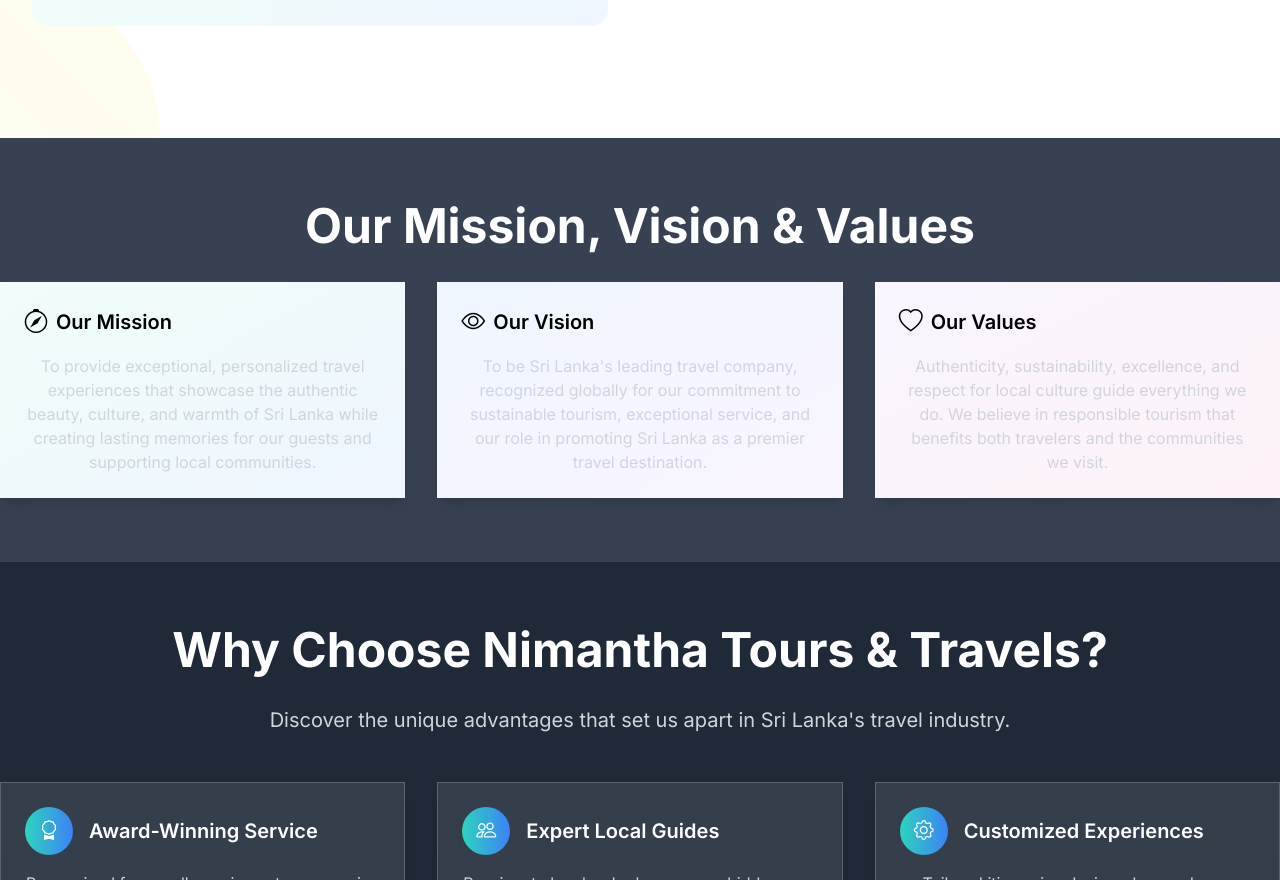
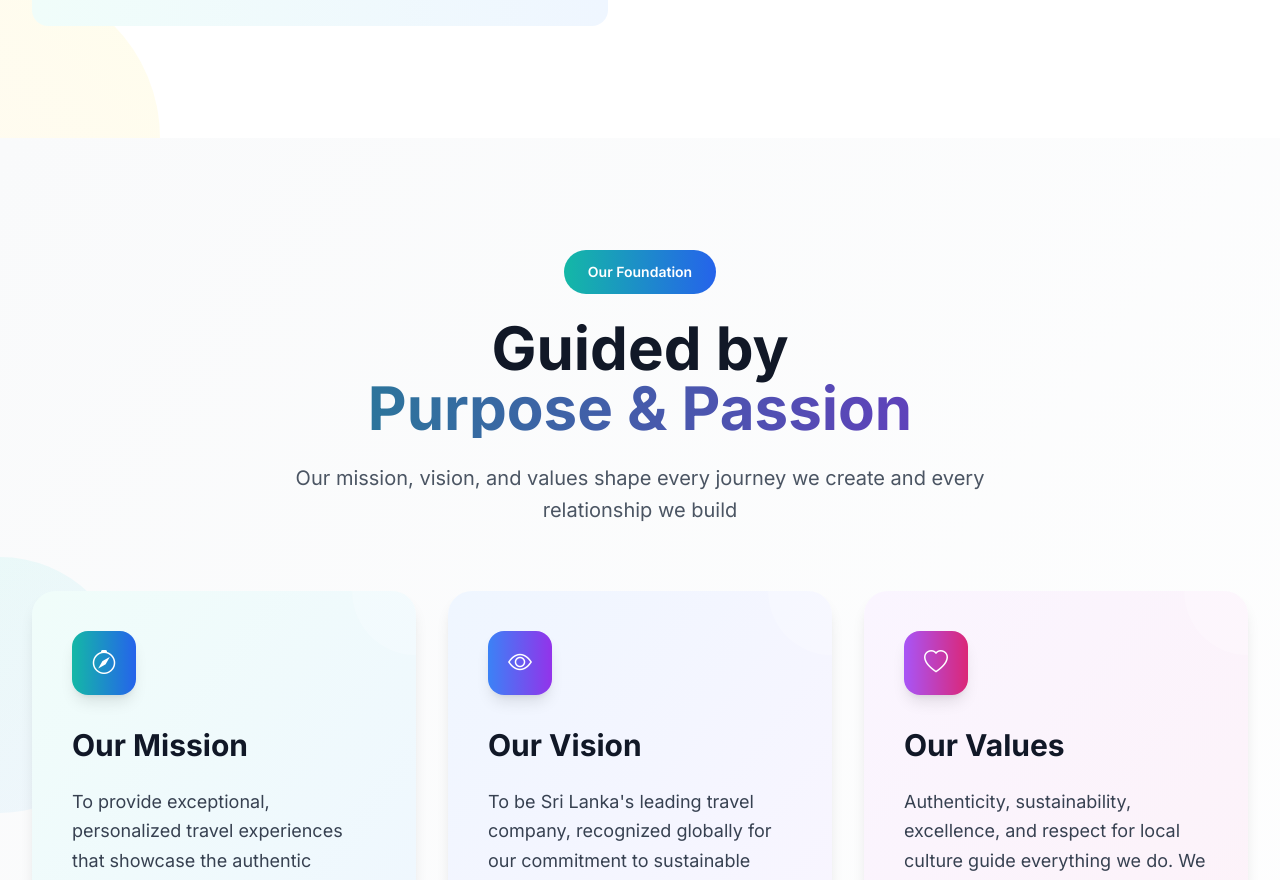
Before and after one commit to nathija-nimantha/Nimantha-Tours, a React (Vite) app in the folder frontend/: page /about in a window 1280 px wide. Shown: the part 1920-2800 px from the top of the page. Built offline with nearby package versions, Linux system fonts and the light colour scheme; a web font is replaced by a local one.

Commit message:
feat: enhance MissionVision component with new design, layout, and commitment section

```diff
--- a/frontend/src/components/about/MissionVision.tsx
+++ b/frontend/src/components/about/MissionVision.tsx
@@ -30,24 +30,117 @@
   ]
 
   return (
-    <section className="py-16 bg-gray-700">
-      <div className="container mx-auto text-center">
-        <Fade triggerOnce>
-          <h2 className="text-3xl sm:text-4xl md:text-5xl text-white font-bold mb-4">
-            Our Mission, Vision & Values
-          </h2>
-        </Fade>
-        <div className="grid grid-cols-1 sm:grid-cols-2 lg:grid-cols-3 gap-8 mt-8">
+    <section className="py-20 lg:py-28 bg-gradient-to-br from-gray-50 to-white relative overflow-hidden">
+      {/* Background decorations */}
+      <div className="absolute top-1/4 left-0 w-64 h-64 bg-gradient-to-br from-teal-200/30 to-blue-200/30 rounded-full opacity-60 -translate-x-32" />
+      <div className="absolute bottom-1/4 right-0 w-80 h-80 bg-gradient-to-tl from-purple-200/30 to-pink-200/30 rounded-full opacity-60 translate-x-40" />
+
+      <div className="container mx-auto px-4 sm:px-6 lg:px-8 relative z-10">
+        {/* Header */}
+        <div className="text-center mb-16">
+          <Fade triggerOnce>
+            <div className="inline-block bg-gradient-to-r from-teal-500 to-blue-600 text-white text-sm font-semibold px-6 py-3 rounded-full mb-6">
+              Our Foundation
+            </div>
+            <h2 className="text-4xl sm:text-5xl lg:text-6xl font-bold mb-6">
+              <span className="block text-gray-900">Guided by</span>
+              <span className="block bg-gradient-to-r from-teal-600 to-purple-700 bg-clip-text text-transparent">
+                Purpose & Passion
+              </span>
+            </h2>
+            <p className="text-xl text-gray-600 max-w-3xl mx-auto leading-relaxed">
+              Our mission, vision, and values shape every journey we create and every relationship we build
+            </p>
+          </Fade>
+        </div>
+
+        {/* Mission, Vision, Values Cards */}
+        <div className="grid grid-cols-1 lg:grid-cols-3 gap-8 mb-16">
           {values.map((item, index) => (
-            <div key={index} className={`p-6 rounded-lg shadow-lg ${item.bgColor}`}>
-              <div className={`flex items-center mb-4 ${item.color}`}>
-                <i className={`${item.icon} text-2xl`} />
-                <h3 className="text-xl font-semibold ml-2">{item.title}</h3>
+            <Zoom key={index} delay={200 * index} triggerOnce>
+              <div
+                className={`${item.bgColor} rounded-3xl p-8 lg:p-10 shadow-lg hover:shadow-2xl transition-all duration-500 transform hover:-translate-y-2 relative overflow-hidden group h-full`}
+              >
+                {/* Background decoration */}
+                <div className="absolute top-0 right-0 w-32 h-32 bg-white/20 rounded-full -translate-y-16 translate-x-16 group-hover:scale-150 transition-transform duration-500" />
+
+                <div className="relative z-10">
+                  {/* Icon */}
+                  <div className="mb-8">
+                    <div
+                      className={`w-16 h-16 bg-gradient-to-r ${item.color} rounded-2xl flex items-center justify-center shadow-lg transform transition-all duration-300 group-hover:scale-110 group-hover:rotate-6`}
+                    >
+                      <i className={`${item.icon} text-white text-2xl`} />
+                    </div>
+                  </div>
+
+                  {/* Content */}
+                  <h3 className="text-2xl lg:text-3xl font-bold text-gray-900 mb-6 group-hover:text-teal-600 transition-colors duration-300">
+                    {item.title}
+                  </h3>
+                  <p className="text-gray-700 leading-relaxed text-lg">{item.description}</p>
+
+                  {/* Decorative line */}
+                  <div className="mt-8 opacity-0 group-hover:opacity-100 transition-opacity duration-300">
+                    <div className={`w-16 h-1 bg-gradient-to-r ${item.color} rounded-full`} />
+                  </div>
+                </div>
               </div>
-              <p className="text-gray-300">{item.description}</p>
-            </div>
+            </Zoom>
           ))}
         </div>
+
+        {/* Commitment Section */}
+        <Fade delay={600} triggerOnce>
+          <div className="bg-white rounded-3xl shadow-xl p-8 lg:p-12 max-w-4xl mx-auto">
+            <div className="text-center mb-8">
+              <h3 className="text-3xl lg:text-4xl font-bold text-gray-900 mb-4">Our Commitment to You</h3>
+              <p className="text-xl text-gray-600 leading-relaxed">
+                Every journey with us is crafted with care, attention to detail, and a deep respect for the places we
+                visit
+              </p>
+            </div>
+
+            <div className="grid grid-cols-1 md:grid-cols-2 gap-8">
+              {[
+                {
+                  icon: "bi bi-shield-check",
+                  title: "Safety First",
+                  description: "Your safety and security are our top priorities in every aspect of your journey",
+                },
+                {
+                  icon: "bi bi-leaf",
+                  title: "Sustainable Tourism",
+                  description:
+                    "We practice responsible tourism that protects the environment and supports local communities",
+                },
+                {
+                  icon: "bi bi-people",
+                  title: "Local Expertise",
+                  description: "Our experienced local guides provide authentic insights and unforgettable experiences",
+                },
+                {
+                  icon: "bi bi-star",
+                  title: "Excellence Always",
+                  description: "We continuously strive to exceed expectations and deliver exceptional service",
+                },
+              ].map((commitment, index) => (
+                <div
+                  key={index}
+                  className="flex items-start space-x-4 p-4 rounded-2xl hover:bg-gray-50 transition-colors duration-300"
+                >
+                  <div className="w-12 h-12 bg-gradient-to-r from-teal-500 to-blue-600 rounded-xl flex items-center justify-center flex-shrink-0">
+                    <i className={`${commitment.icon} text-white text-lg`} />
+                  </div>
+                  <div>
+                    <h4 className="text-xl font-bold text-gray-900 mb-2">{commitment.title}</h4>
+                    <p className="text-gray-600 leading-relaxed">{commitment.description}</p>
+                  </div>
+                </div>
+              ))}
+            </div>
+          </div>
+        </Fade>
       </div>
     </section>
   )
```
